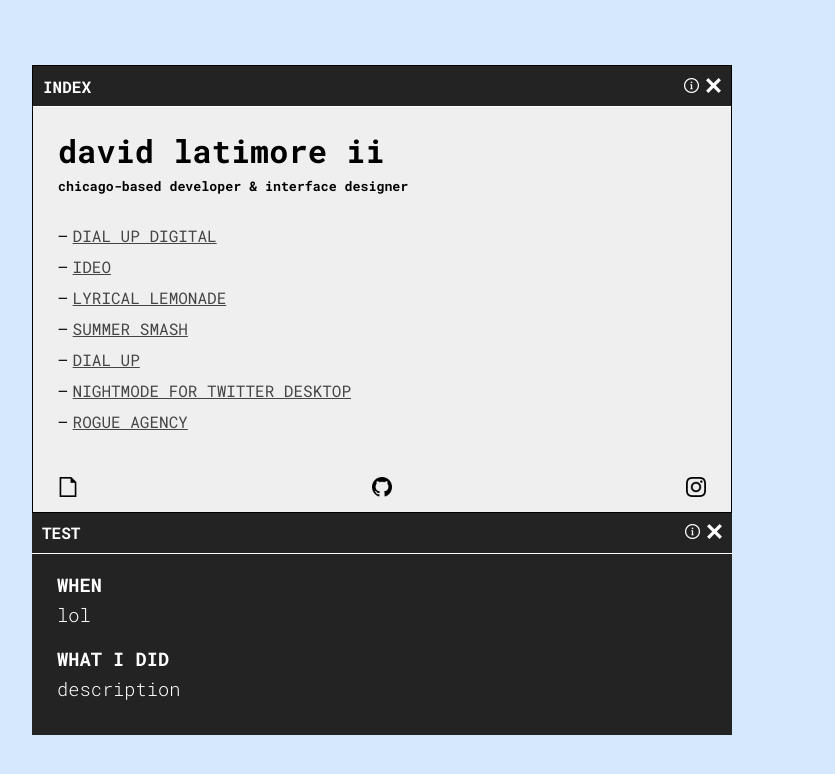
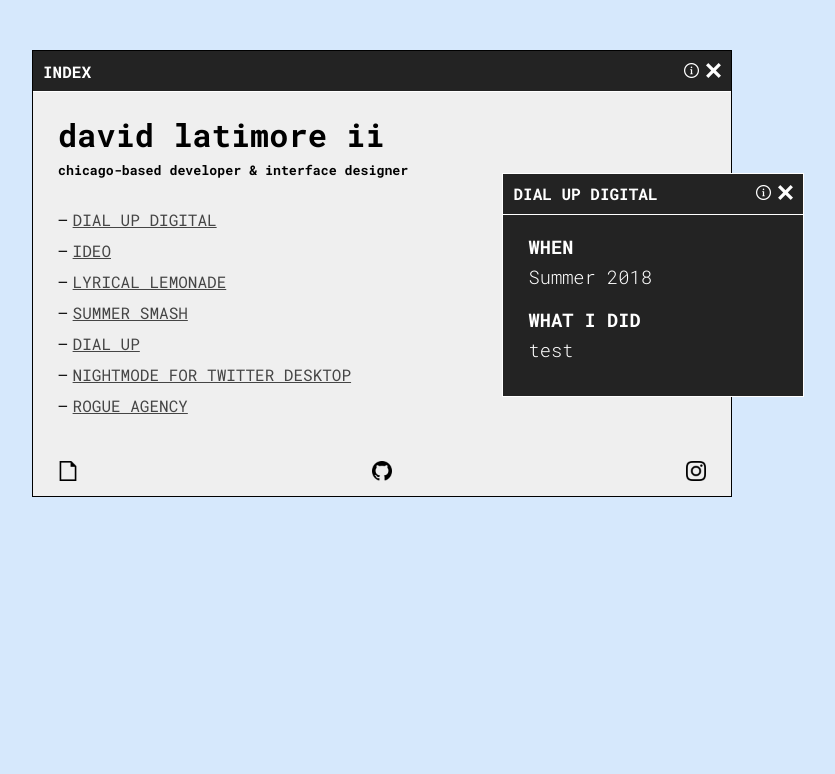
Before and after one commit to MagicWilliams/portfolio, a React (Create React App) app: page / in a window 1280 px wide. Both pictures are taken after a click on the element "DIAL UP DIGITAL". Shown: the top 774 px of the page, without its empty margins (258-1093 px from the left). Built offline with nearby package versions, Linux system fonts and the light colour scheme.

Commit message:
another pretty big push, windows and popups work

```diff
--- a/package.json
+++ b/package.json
@@ -7,7 +7,8 @@
     "react": "^16.8.6",
     "react-dom": "^16.8.6",
     "react-draggable": "^3.3.0",
-    "react-scripts": "3.0.1"
+    "react-scripts": "3.0.1",
+    "react-window-size": "^1.2.2"
   },
   "scripts": {
     "start": "react-scripts start",
--- a/src/App.css
+++ b/src/App.css
@@ -34,14 +34,17 @@
   background: #D6E8FC;
   height: 100vh;
   width: 100%;
-  display: flex;
+  position: relative;
   overflow: hidden;
 }
 
 .Home-Index-window {
   width: 700px;
-  align-self: center;
-  margin: 0 auto;
+  position: absolute;
+  left: 50%;
+  top: 50%;
+  margin-left: -350px;
+  margin-top: -350px;
 }
 
 @keyframes App-logo-spin {
--- a/src/App.js
+++ b/src/App.js
@@ -1,34 +1,79 @@
 import React, { Component } from 'react';
+import windowSize from 'react-window-size';
 import './App.css';
+import projects from './utils/projects';
 import Index from './components/Index/Index';
 import ProjectCard from './components/ProjectCard/ProjectCard';
 
-// import projects from './utils/projects';
-
 class App extends Component {
-
   constructor(props) {
     super(props);
     this.state = {
+      xOffsets: [],
+      yOffsets: [],
       openWindows: [],
     }
   }
 
-  openWindow = slug => { // open
+  componentDidMount() {
+    const xOffsets = [];
+    const yOffsets = [];
+    for (var a = 0; a < 7; a++) {
+      xOffsets[a] = Math.random() * (window.innerWidth - 400);
+      yOffsets[a] = Math.random() * (window.innerHeight - 300);
+    }
+    this.setState({
+      xOffsets: xOffsets,
+      yOffsets: yOffsets,
+    });
+  }
+
+  openWindow = (slug) => {
     const { openWindows } = this.state;
-    openWindows.push(slug);
+    if (openWindows.indexOf(slug) === -1) {
+      openWindows.push(slug);
+      this.setState({
+        openWindows: openWindows,
+      });
+    }
+  }
+
+  arrayRemove = (arr, value) => {
+    return arr.filter(function(ele){
+       return ele != value;
+    });
+  }
+
+  closeWindow = (slug) => {
+    const { openWindows } = this.state;
+    openWindows.splice(openWindows.indexOf(slug), 1);
     this.setState({
       openWindows: openWindows,
     });
   }
 
   render() {
+    const { xOffsets, yOffsets, openWindows } = this.state;
+
     return (
       <div className="Home">
-        <div className="Home-Index-window">
-          <Index openWindow={this.openWindow}/>
-          <ProjectCard name="test" date="lol" description="description" />
-        </div>
+      {Object.keys(projects).map((item, key) => (
+        <ProjectCard
+          offsetX={xOffsets[projects[item].id]}
+          offsetY={yOffsets[projects[item].id]}
+          id={projects[item].id}
+          showing={openWindows.includes(item)}
+          closeWindow={this.closeWindow}
+          key={key}
+          slug={item}
+          name={projects[item].name}
+          date={projects[item].date}
+          description={projects[item].info}
+        />
+      ))}
+      <div className="Home-Index-window">
+        <Index openWindow={this.openWindow}/>
+      </div>
       </div>
     );
   }
--- a/src/components/Index/Index.scss
+++ b/src/components/Index/Index.scss
@@ -4,8 +4,13 @@
   border: 1px solid #000;
   padding-bottom: 15px;
 
+  .Index-handle {
+    cursor: move;
+  }
+
   .Index-body {
     padding: 0px 25px;
+    cursor: pointer;
 
     .name {
       margin-bottom: 0px;
--- a/src/components/ProjectCard/ProjectCard.js
+++ b/src/components/ProjectCard/ProjectCard.js
@@ -8,18 +8,36 @@
     showingInfoSide: true,
   }
 
+  flip = () => {
+    const { showingInfoSide } = this.state;
+    this.setState({
+      showingInfoSide: !showingInfoSide,
+    });
+  }
+
   render() {
     const { showingInfoSide } = this.state;
-    const { url, date, description, name } = this.props;
+    const { url, date, description, name, id, showing, offsetX, offsetY } = this.props;
     const needUrl = url != undefined && url != null;
+    const showingStyle = showing ? {
+      visibility: 'visible',
+    } : {
+      visibility: 'hidden',
+    };
+
+    const offsetStyle = {
+      left: offsetX,
+      top: offsetY,
+    };
+
     return (
       <Draggable handle='.ProjectCard-handle'>
-        <div className="ProjectCard">
+        <div style={{...showingStyle, ...offsetStyle}} className="ProjectCard" id={id}>
           <div className="ProjectCard-handle">
-            <Toolbar name={name} close={this.close} flip={this.flip} />
+            <Toolbar name={name} close={() => this.props.closeWindow(this.props.slug)} flip={this.flip} />
           </div>
           { showingInfoSide && (
-            <div>
+            <div className="ProjectCard-body">
               <div className='infoBlock'>
                 <h3 className="header"> WHEN </h3>
                 <h3 className="body"> {date} </h3>
--- a/src/components/ProjectCard/ProjectCard.scss
+++ b/src/components/ProjectCard/ProjectCard.scss
@@ -2,6 +2,21 @@
   background: #232323;
   color: white;
   padding-bottom: 15px;
+  position: absolute;
+  left: 0;
+  top: 0;
+  min-width: 300px;
+  max-width: 600px;
+  border: 1px solid #fff;
+  z-index: 2;
+
+  .ProjectCard-handle {
+    cursor: move;
+  }
+
+  .ProjectCard-body {
+    cursor: pointer;
+  }
 
   .infoBlock {
     padding-left: 25px;
--- a/src/utils/projects.js
+++ b/src/utils/projects.js
@@ -3,38 +3,51 @@
     name: "Dial Up Digital",
     url: 'https://dialup.digital',
     info: 'test',
+    date: 'Summer 2018',
+    id: 0,
   },
   "ideo": {
     name: "IDEO",
     url: 'https://dialup.digital',
     info: 'test',
+    date: 'Summer 2018',
+    id: 1,
   },
   "lyrical": {
     name: "Lyrical Lemonade",
     url: 'https://dialup.digital',
     info: 'test',
+    date: 'Summer 2018',
+    id: 2,
   },
   "summer-smash": {
     name: "Summer Smash",
     url: 'https://dialup.digital',
     info: 'test',
+    date: 'Summer 2018',
+    id: 3,
   },
   "dialupstuff": {
     name: "DIAL UP",
     url: 'https://dialup.digital',
     info: 'test',
+    date: 'Summer 2018',
+    id: 4,
   },
   "nightmode": {
     name: "Nightmode for Twitter Desktop",
     url: 'https://dialup.digital',
     info: 'test',
+    date: 'Summer 2018',
+    id: 5,
   },
   "rogue": {
     name: "Rogue Agency",
     url: 'https://dialup.digital',
-    info: 'test',
+    info: 'Built a site for the up-and-coming NYC music agency, along with the rest of Dial Up Digital.',
+    date: 'Winter 2018',
+    id: 6,
   },
-
 }
 
 export default projects;
```
Also changed, not shown: 1 other file (tests, documents, lock files or other folders).
